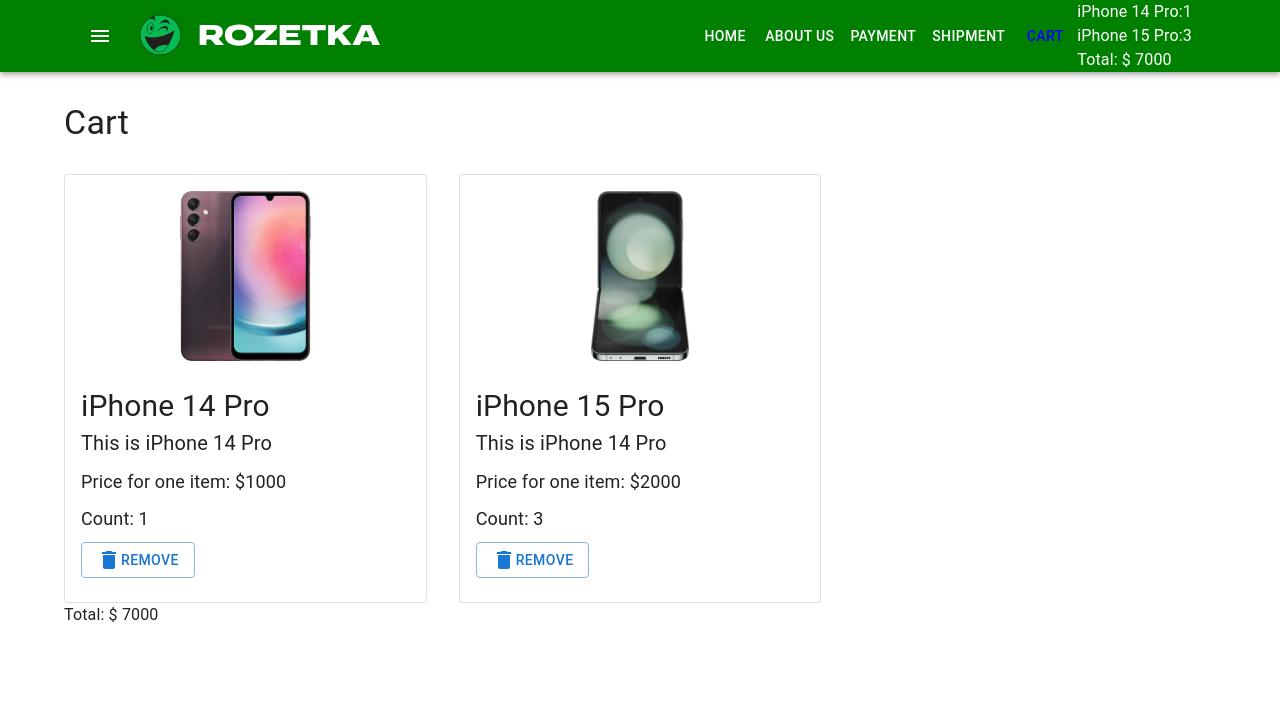
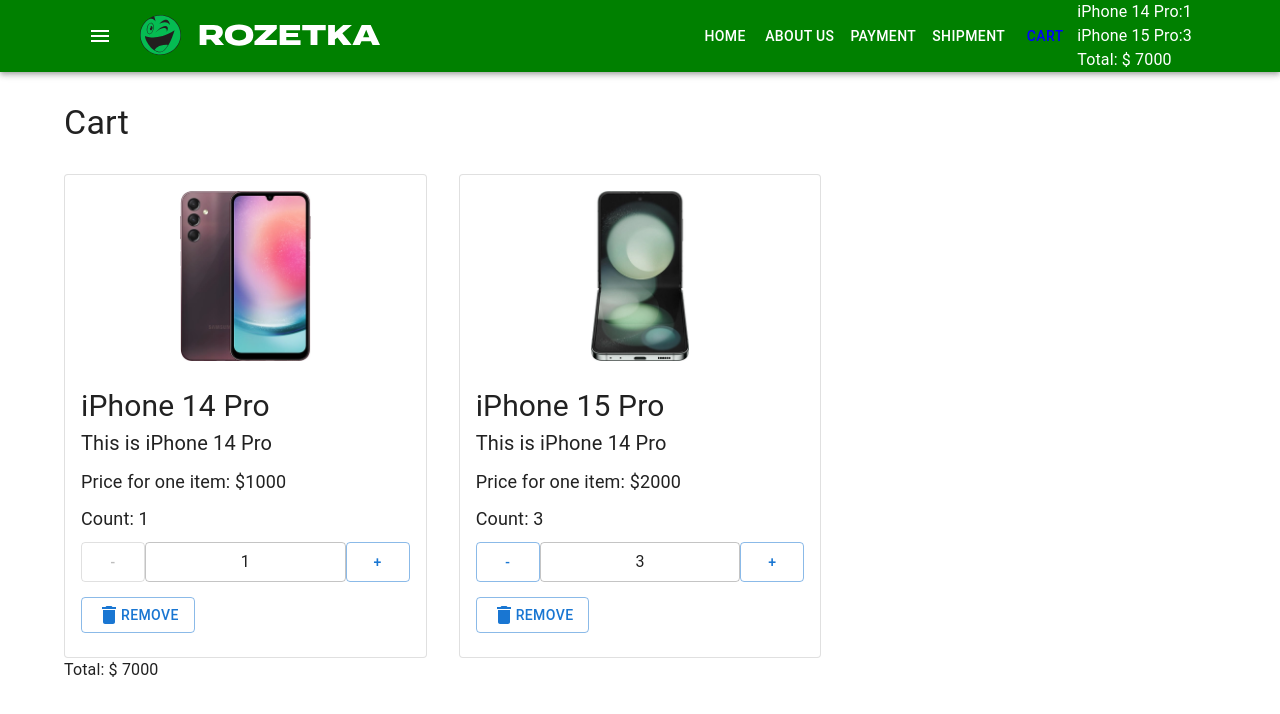
Before and after one commit to vvs0503624459/Educational-project-in-React, a React (Create React App) app: page /cart in a window 1280 px wide. Shown: the top 714 px of the page. Built offline with nearby package versions, Linux system fonts and the light colour scheme.

Commit message:
added component quantity

```diff
--- a/src/components/Products/ProductListItem.tsx
+++ b/src/components/Products/ProductListItem.tsx
@@ -1,6 +1,7 @@
-import { Button, Card, CardContent, TextField } from "@mui/material";
+import { Button, Card, CardContent } from "@mui/material";
 import "./ProductListItem.scss";
 import { useState } from "react";
+import Quantity from "components/Quantity/Quantity";
 type Props = {
   id: number;
   title: string;
@@ -42,19 +43,13 @@
         <div className="product-price">
           Price: <span>${price}</span>
         </div>
-        <div className="product-quantity">
-          <Button
-            variant="outlined"
-            onClick={onDecrementClick}
-            disabled={count <= 1}
-          >
-            -
-          </Button>
-          <TextField value={count} size="small"></TextField>
-          <Button variant="outlined" onClick={onIncrementClick}>
-            +
-          </Button>
-        </div>
+
+        <Quantity
+          count={count}
+          onIncrementClick={onIncrementClick}
+          onDecrementClick={onDecrementClick}
+        />
+
         <Button variant="outlined" onClick={() => addProductToCart(id, count)}>
           Add to cart
         </Button>
--- /dev/null
+++ b/src/components/Quantity/Quantity.tsx
@@ -0,0 +1,27 @@
+import { Button, TextField } from "@mui/material";
+
+type Props = {
+  onDecrementClick: () => void;
+  onIncrementClick: () => void;
+  count: number;
+};
+
+const Quantity = ({ count, onIncrementClick, onDecrementClick }: Props) => {
+  return (
+    <div className="product-quantity">
+      <Button
+        variant="outlined"
+        onClick={() => onDecrementClick()}
+        disabled={count <= 1}
+      >
+        -
+      </Button>
+      <TextField value={count} size="small" />
+      <Button variant="outlined" onClick={() => onIncrementClick()}>
+        +
+      </Button>
+    </div>
+  );
+};
+
+export default Quantity;
--- a/src/container/App/App.tsx
+++ b/src/container/App/App.tsx
@@ -30,6 +30,11 @@
   const removeProductFromCart = (id: number) => {
     setProductsInCart((prevState) => omit(prevState, [id]));
   };
+  const changeProductQuantity = (id: number, count: number) =>
+    setProductsInCart((prevState) => ({
+      ...prevState,
+      [id]: count,
+    }));
 
   return (
     <StyledEngineProvider injectFirst>
@@ -48,6 +53,7 @@
               <CartPage
                 productsInCart={productsInCart}
                 removeProductFromCart={removeProductFromCart}
+                changeProductQuantity={changeProductQuantity}
               />
             }
           />
--- a/src/pages/Cart/CartPage.tsx
+++ b/src/pages/Cart/CartPage.tsx
@@ -7,9 +7,14 @@
     [id: number]: number;
   };
   removeProductFromCart: (id: number) => void;
+  changeProductQuantity: (id: number, count: number) => void;
 };
 
-const CartPage = ({ productsInCart, removeProductFromCart }: Props) => {
+const CartPage = ({
+  productsInCart,
+  removeProductFromCart,
+  changeProductQuantity,
+}: Props) => {
   return (
     <div>
       <Typography variant="h4" component="h1" sx={{ margin: "30px 0" }}>
@@ -21,6 +26,7 @@
             productsInCart={productsInCart}
             CartItem={CartProductListItemExtended}
             removeProductFromCart={removeProductFromCart}
+            changeProductQuantity={changeProductQuantity}
           />
         </Grid>
 
--- a/src/pages/Cart/CartProductList.tsx
+++ b/src/pages/Cart/CartProductList.tsx
@@ -7,6 +7,7 @@
   };
   CartItem?: any;
   removeProductFromCart?: (id: number) => void;
+  changeProductQuantity?: (id: number, count: number) => void;
 };
 type ProductsObjectType = {
   [id: number]: Product;
@@ -14,6 +15,7 @@
 const CartProductList = ({
   productsInCart,
   removeProductFromCart,
+  changeProductQuantity,
   CartItem = CartProductListItem,
 }: Props) => {
   const productsObject: ProductsObjectType = getProductsObject(productsArray);
@@ -25,6 +27,7 @@
           product={productsObject[parseInt(productId)]}
           productCount={productsInCart[parseInt(productId)]}
           removeProductFromCart={removeProductFromCart}
+          changeProductQuantity={changeProductQuantity}
         />
       ))}
     </>
--- a/src/pages/Cart/CartProductListItemExtended.tsx
+++ b/src/pages/Cart/CartProductListItemExtended.tsx
@@ -1,17 +1,19 @@
 import { Button, Card, CardContent, Grid } from "@mui/material";
 import { Product } from "utils/productsArray";
 import DeleteIcon from "@mui/icons-material/Delete";
-
+import Quantity from "components/Quantity/Quantity";
 type Props = {
   product: Product;
   productCount: number;
   removeProductFromCart: (id: number) => void;
+  changeProductQuantity: (id: number, count: number) => void;
 };
 
 const CartProductListItemExtended = ({
   product,
   productCount,
   removeProductFromCart,
+  changeProductQuantity,
 }: Props) => {
   return (
     <Grid item xs={12} sm={4}>
@@ -26,6 +28,15 @@
             Price for one item: ${product.price}
           </div>
           <div className="product-features">Count: {productCount}</div>
+          <Quantity
+            count={productCount}
+            onIncrementClick={() =>
+              changeProductQuantity(product.id, productCount + 1)
+            }
+            onDecrementClick={() =>
+              changeProductQuantity(product.id, productCount - 1)
+            }
+          />
           <Button
             variant="outlined"
             onClick={() => removeProductFromCart(product.id)}
```
